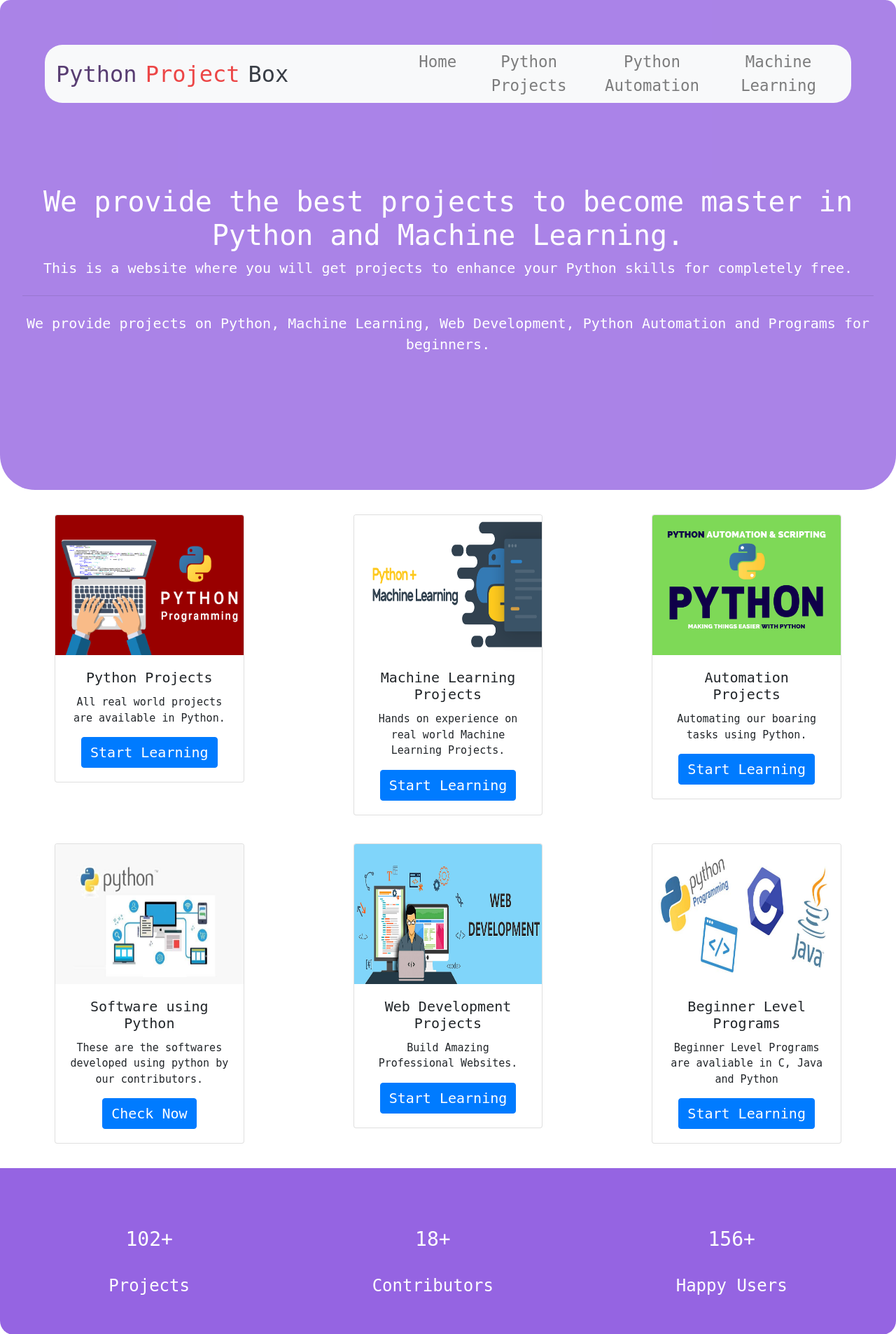
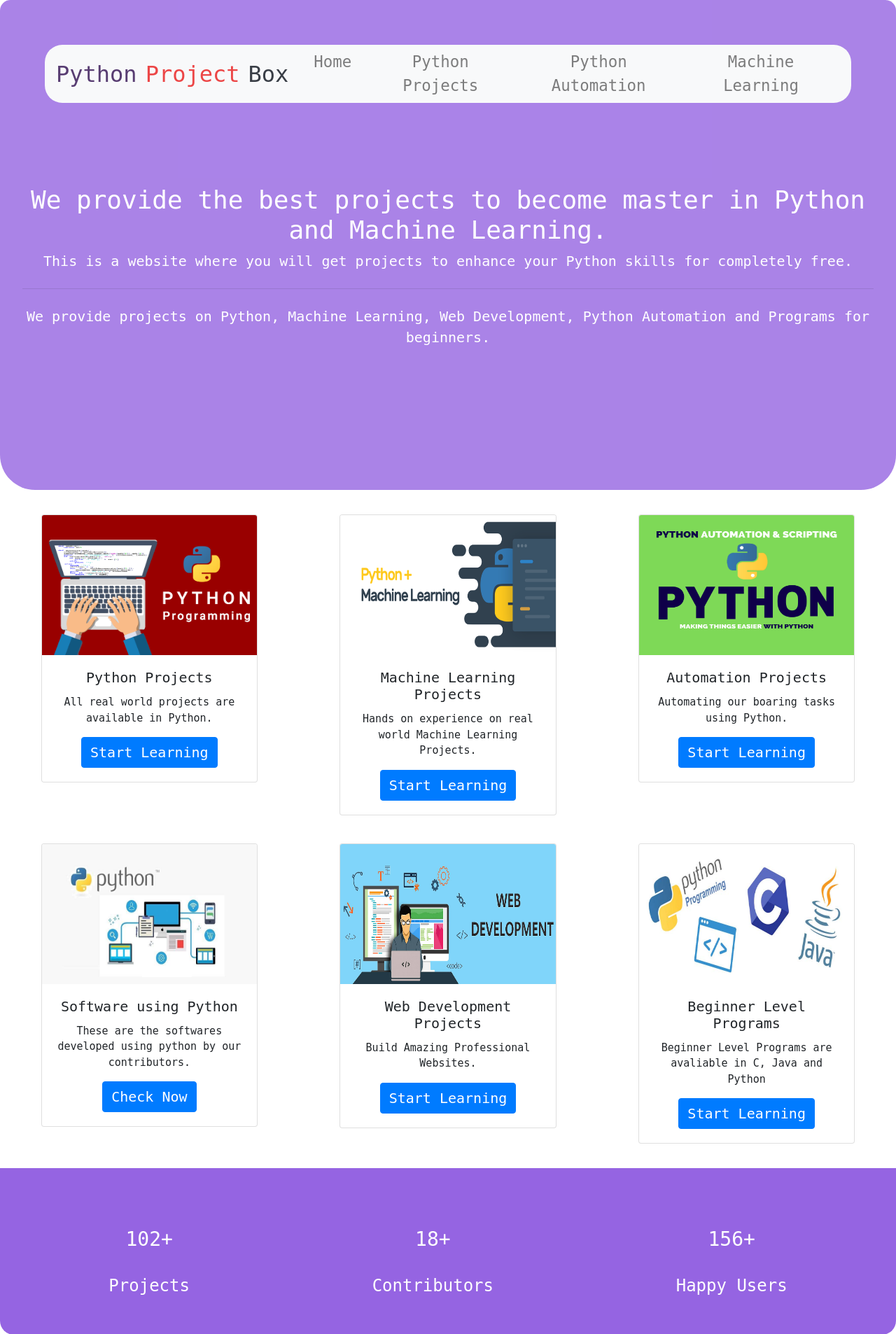
Before and after one commit to Sravan000/mightypython, a Django app: page / in a window 1280 px wide. Shown: the top 1906 px of the page at 70% size. Run offline with Django 3.2, Linux system fonts and the light colour scheme; some libraries are stand-ins or nearby versions.

Commit message:
some changes to navbar and some about project menu card

```diff
--- a/static/styles/styles.css
+++ b/static/styles/styles.css
@@ -128,7 +128,7 @@ body{
 
 /*Setting size of title*/
 .display-4{
-    font-size: 5vh;
+    font-size: 4.5vh;
 }
 
 /*Setting text and margin*/
--- a/templates/contributors.html
+++ b/templates/contributors.html
@@ -64,6 +64,11 @@
         font-size: 20px;
         }
       }
+      @media (min-width: 1200px) and (max-width: 1350px) {
+        #navbarText .navbar-nav {
+         margin-left: 0px;
+        }
+     }
 
   </style>
 </head>
--- a/templates/index.html
+++ b/templates/index.html
@@ -26,6 +26,9 @@
     border: 0;
     font-size: 100%;
     list-style: none;
+  }
+  #features-container .card{
+    width:80%;
   }
   #follow{
     background-color:white;
@@ -134,13 +137,21 @@ color:  #6610f2;
   background-color: #6610f2;
   height: 2px;
 }
+@media (min-width: 1200px) and (max-width: 1350px) {
+   #navbarText .navbar-nav {
+    margin-left: 0px;
+   }
+}
+@media (min-width: 650px) and (max-width: 991px) {
+
+}
 
 </style>
 
 <body>
   <div id="top-container">
     <div class="top-bar">
-      <nav class="sticky-top navbar navbar-expand-lg navbar-light bg-light">
+      <nav class="sticky-top navbar navbar-expand-xl navbar-light bg-light">
         <a class="navbar-brand" href="#">
           <span class="title1">Python</span>
           <span class="title2">Project</span>
@@ -184,7 +195,7 @@ color:  #6610f2;
 
     <div class="container-fluid">
       <div class="row">
-        <div class="features-tiles col-xs-12 col-lg-4 col-md-6">
+        <div class="features-tiles col-xs-12 col-lg-6 col-xl-4 col-md-6">
           <div class="card">
             <img class="card-img-top" src="{% static 'images/python_logo.png' %}" alt="Card image cap">
             <div class="card-body">
@@ -195,7 +206,7 @@ color:  #6610f2;
           </div>
 
         </div>
-        <div class="features-tiles col-xs-12 col-lg-4 col-md-6">
+        <div class="features-tiles col-xs-12 col-lg-6 col-xl-4 col-md-6">
           <div class="card">
             <img class="card-img-top" src="{% static 'images/machine_learning.png' %}" alt="Card image cap">
             <div class="card-body">
@@ -206,7 +217,7 @@ color:  #6610f2;
           </div>
 
         </div>
-        <div class="features-tiles col-xs-12 col-lg-4 col-md-6">
+        <div class="features-tiles col-xs-12 col-lg-6 col-xl-4 col-md-6">
           <div class="card">
             <img class="card-img-top" src="{% static 'images/Python-Automation.png' %}" alt="Card image cap">
             <div class="card-body">
@@ -217,7 +228,7 @@ color:  #6610f2;
           </div>
 
         </div>
-        <div class="features-tiles col-xs-12 col-lg-4 col-md-6">
+        <div class="features-tiles col-xs-12 col-lg-6 col-xl-4 col-md-6">
           <div class="card">
             <img class="card-img-top" src="{% static 'images/software.jpg' %}" alt="Card image cap">
             <div class="card-body">
@@ -228,7 +239,7 @@ color:  #6610f2;
           </div>
 
         </div>
-        <div class="features-tiles col-xs-12 col-lg-4 col-md-6">
+        <div class="features-tiles col-xs-12 col-lg-6 col-xl-4 col-md-6">
           <div class="card">
             <img class="card-img-top" src="{% static 'images/website_logo.jpg' %}" alt="Card image cap">
             <div class="card-body">
@@ -239,7 +250,7 @@ color:  #6610f2;
           </div>
 
         </div>
-        <div class="features-tiles col-xs-12 col-lg-4 col-md-6">
+        <div class="features-tiles col-xs-12 col-lg-6 col-xl-4 col-md-6">
           <div class="card">
             <img class="card-img-top" src="{% static 'images/python_c_java.jpg' %}" alt="Card image cap">
             <div class="card-body">
```
